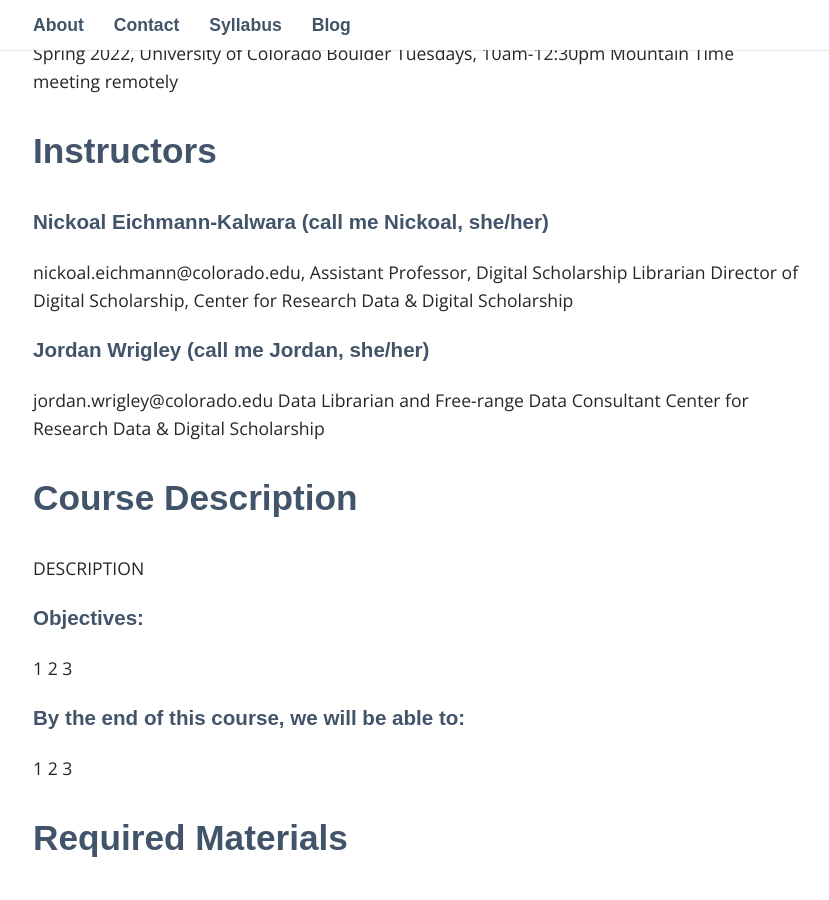
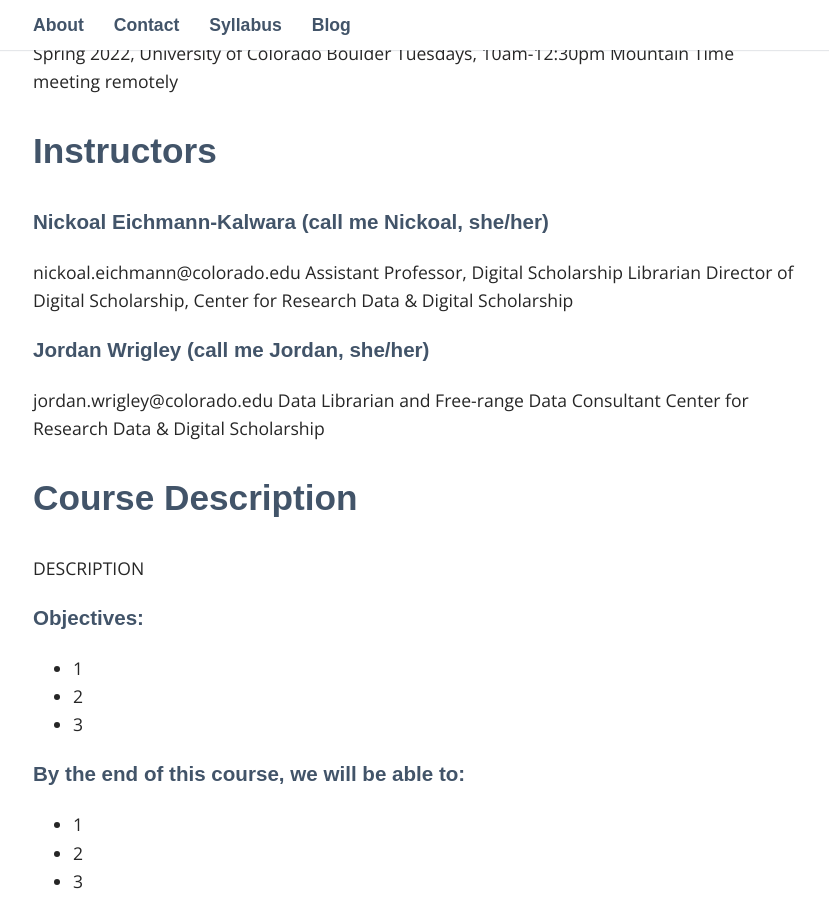
Before and after one commit to jwrigs/QDA2022, a Jekyll site: the page built from _pages/syllabus.md, in a window 1280 px wide and 900 px high, scrolled down 764 px. Shown: the whole window, without its empty margins (222-1051 px from the left). Built offline with Jekyll 4.4.1, drawn with Linux system fonts in a browser that asks for light colours; some web fonts are replaced; our own code applies the rules of GitHub Pages for plain Markdown files; some of the changed lines change nothing that is shown; some of the changed text lies outside the part shown.

Commit message:
add lists

```diff
--- a/_pages/syllabus.md
+++ b/_pages/syllabus.md
@@ -7,7 +7,7 @@
 ## Instructors
 
 ### Nickoal Eichmann-Kalwara (call me Nickoal, she/her)
-nickoal.eichmann@colorado.edu,
+nickoal.eichmann@colorado.edu
 Assistant Professor, Digital Scholarship Librarian
 Director of Digital Scholarship, Center for Research Data & Digital Scholarship
 
@@ -20,14 +20,14 @@
 DESCRIPTION
 
 ### Objectives:
-1
-2
-3
+- 1
+- 2
+- 3
 
 ### By the end of this course, we will be able to:
-1
-2
-3
+- 1
+- 2
+- 3
 
 ## Required Materials
 MATERIALS
@@ -35,19 +35,17 @@
 ## Communication
 COMMUNICATION
 
-## Grading
+## Assingments
+- 1
+- 2
+- 3
 
-## Assingments
-1
-2
-3
-
-## Modules
-Week 1 -
-Week 2 -
-Week 3 -
-Week 4 -
-Week 5 -
+## Module
+- Week 1 -
+- Week 2 -
+- Week 3 -
+- Week 4 -
+- Week 5 -
 
 ## COVID 19
 As your instructors, our first responsibility is to provide you a safe environment in which to learn, which is why we have chosen to hold this course remotely. If you anticipate this online class will cause you difficulties, please reach out and we will collaborate on solutions. If you experience pandemic-related (or other!) challenges to your ability to participate in this course, please also let us know how we can support you, regardless of what point in the semester issues arise. We are in a continuing global crisis. Be on Team You.
```
